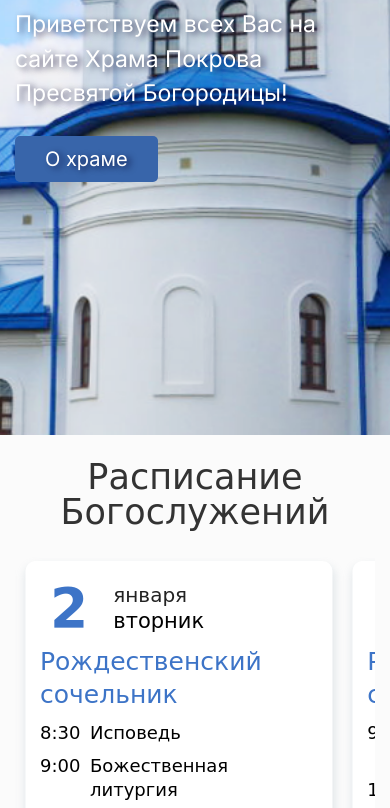
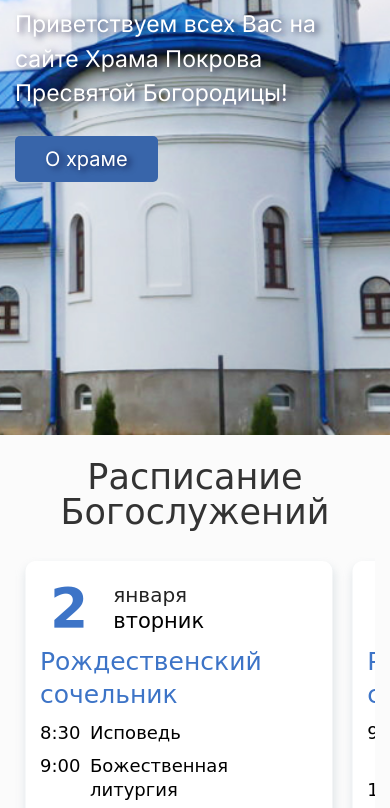
Before and after one commit to Yauheni88/pokrov, a website: page index.html in a window 390 px wide. Shown: the part 409-1217 px from the top of the page. Drawn offline with nearby package versions, Linux system fonts and the light colour scheme; a web font is replaced by a local one.

Commit message:
Add files via upload

```diff
--- a/scss/layout/_hero.scss
+++ b/scss/layout/_hero.scss
@@ -62,7 +62,7 @@
 
 @media screen and (max-width: 768px) {
     .hero {
-        background: url(./assets/img/bgsmall111.png);
+        background: url(./assets/img/bgsmall1112.png);
         background-repeat: no-repeat;
         background-size: cover;
         background-position: 32% 40%;
```
Also changed, not shown: assets/img/bgsmall1112.png (added), assets/img/bgsmall1113.png (added), style.css.
